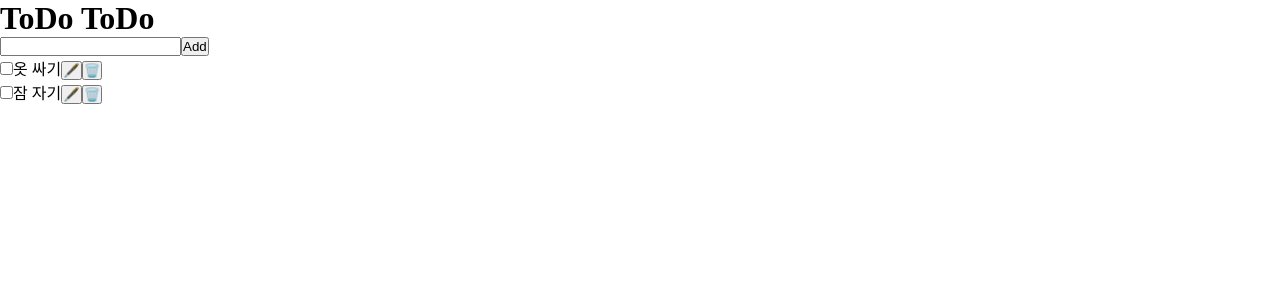
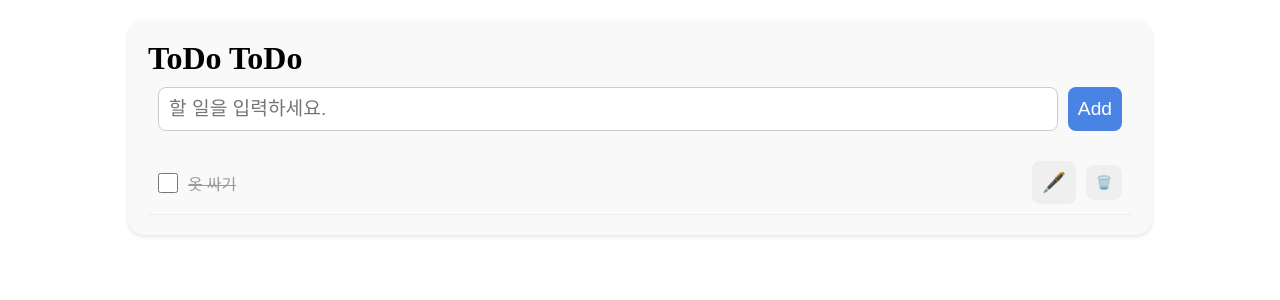
Before and after one commit to gkwydl/Programming_3213, a React (Vite) app: page / in a window 1280 px wide. Shown: the top 300 px of the page. Built offline with nearby package versions, Linux system fonts and the light colour scheme.

Commit message:
TodoListApp HTML classNmae, todolist.css

```diff
--- a/src/TodoListApp.jsx
+++ b/src/TodoListApp.jsx
@@ -1,25 +1,23 @@
+import "./todolist.css"
+
 function TodoListApp() {
   return (
     <>
-    <h1>ToDo ToDo</h1>
-    <form>
-      <input type="text"/>
-      <button>Add</button>
+    <div className="todo">
+    <h1 className="todo__title">ToDo ToDo</h1>
+    <form className="todo__form">
+      <input type="text" className="todo__input" placeholder="할 일을 입력하세요."/>
+      <button type="submit" className="todo__button todo__button--add">Add</button>
     </form>
-    <ul>
-      <li>
-        <input type="checkbox" />
-        <label htmlFor="">옷 싸기</label>
-        <button>🖋️</button>
-        <button>🗑️</button>
+    <ul className="todo__list">
+      <li className="todo__item todo__item--complete">
+        <input type="checkbox" className="todo__check" name="" id="chk-1"/>
+        <label htmlFor="chk-1"className="todo__label">옷 싸기</label>
+        <button className="todo__button todo__button--edit">🖋️</button>
+        <button className="todo__button todo__button--delete">🗑️</button>
         </li>
-      <li>
-        <input type="checkbox" />
-        <label htmlFor="">잠 자기</label>
-        <button>🖋️</button>
-        <button>🗑️</button>
-        </li>
-    </ul>
+      </ul>
+    </div>
     </>
   )
 }
--- /dev/null
+++ b/src/todolist.css
@@ -0,0 +1,61 @@
+.todo {
+    width: max(80%, 400px); /* 최소: 400px */
+    margin: 20px auto;  /* 20px 위아래 auto: 가운데 정렬 */
+    background-color: #f9f9f9;
+    border-radius: 16px;
+    box-shadow: 0 2px 4px rgba(0, 0, 0, 0.1);
+    padding: 20px;
+}
+.todo__form {
+    display: flex;
+    padding: 10px;
+    margin-bottom: 10px;
+}
+.todo__input {
+    padding: 10px;
+    font-size: 1.2em;
+    border: 1px solid #ccc;
+    border-radius: 8px;
+    margin-right: 10px;
+    flex: 1;    /* flex 공간의 나머지 여백 만큼 늘림 */
+}
+.todo__button {
+    padding: 10px;
+    border: none;
+    border-radius: 8px;
+    cursor: pointer;    /* 마우스 손가락 */
+    font-size: 1.2em;
+    color: #fff;
+}
+.todo__button--add {
+    background-color: #4984e4;
+}
+.todo__item {
+    display: flex;
+    align-items: center;    /* 높이 가운데 정렬 */
+    justify-content: space-between;
+    padding: 10px;
+    border-bottom: 1px solid #eee;
+    gap: 10px;    /* flex된 item 사이의 여백 */
+}
+.todo__check {
+    width: 20px;
+    height: 20px;
+    cursor: pointer;
+    accent-color: #999;     /* 체크한 배경색: 눈에 안띄게 */
+}
+.todo__label {
+    flex: 1;
+}
+.todo__button--edit {
+
+}
+.todo__button--delete {
+    font-size: 0.8em;
+}
+.todo__item--complete .todo__label  {
+    text-decoration: line-through;
+    color: #999;
+}
+/* A > B: A바로 아래 자식 B
+A B: A 아래 자속 B */
```
